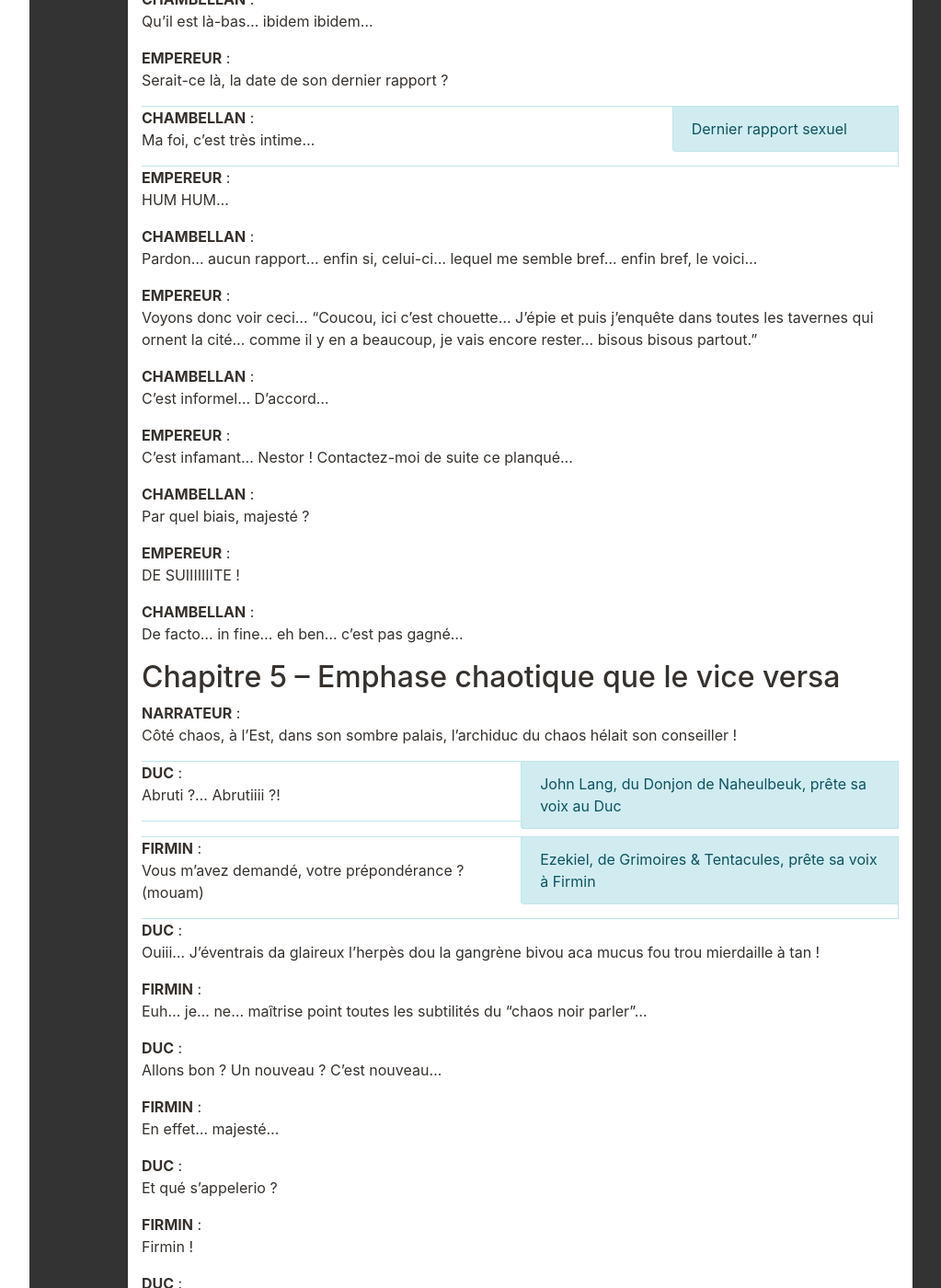
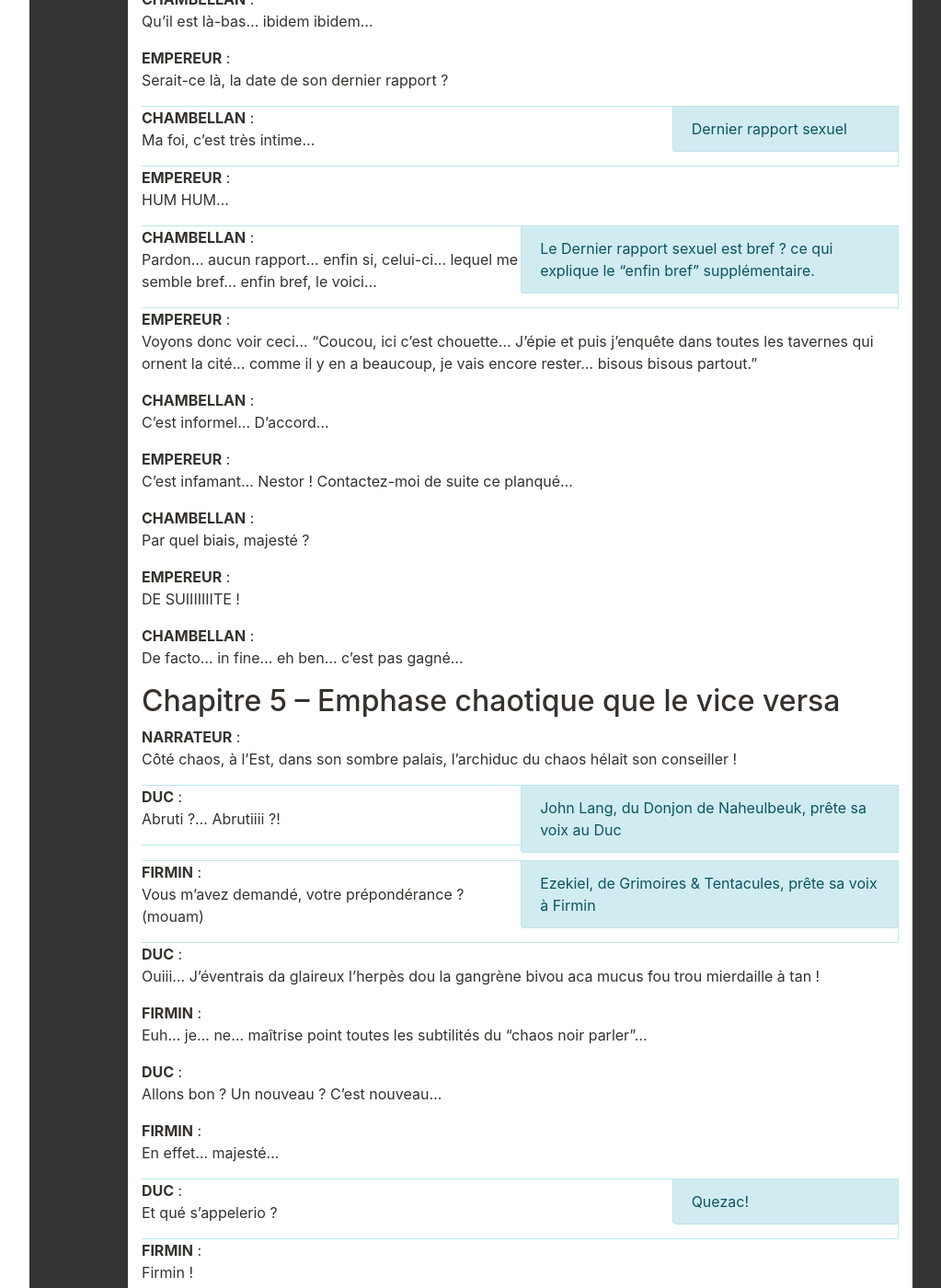
Before and after one commit to Neamar/sagas-mp3, a Jekyll site: the page built from Reflets/Reflets-17.html, in a window 1280 px wide and 1400 px high, scrolled down 14182 px. Shown: the whole window at 92% size, without its empty margins (181-1204 px from the left). Built offline with Jekyll 4.4.1, drawn with Linux system fonts in a browser that asks for light colours; comment, search, counter and statistics services are not loaded; some of the changed text lies outside the part shown.

Commit message:
Update Reflets-17.html

```diff
--- a/Reflets/Reflets-17.html
+++ b/Reflets/Reflets-17.html
@@ -236,7 +236,7 @@ CHAMBELLAN : Qu'il est là-bas… ibidem ibidem…
 EMPEREUR : Serait-ce là, la date de son dernier rapport ?
 CHAMBELLAN : Ma foi, c'est très intime…JDM:Dernier rapport sexuel
 EMPEREUR : HUM HUM...
-CHAMBELLAN : Pardon… aucun rapport... enfin si, celui-ci…lequel me semble bref... enfin bref, le voici…
+CHAMBELLAN : Pardon… aucun rapport... enfin si, celui-ci…lequel me semble bref... enfin bref, le voici…REF: Le Dernier rapport sexuel est bref ? ce qui explique le "enfin bref" supplémentaire.
 EMPEREUR : Voyons donc voir ceci… "Coucou, ici c'est chouette... J'épie et puis j'enquête dans toutes les tavernes qui ornent la cité… comme il y en a beaucoup, je vais encore rester… bisous bisous partout."
 CHAMBELLAN : C'est informel… D'accord…
 EMPEREUR : C'est infamant... Nestor ! Contactez-moi de suite ce planqué…
@@ -253,7 +253,7 @@ DUC : Ouiii… J'éventrais da glaireux l'herpès dou la gangrène bivou aca muc
 FIRMIN : Euh… je… ne… maîtrise point toutes les subtilités du “chaos noir parler”…
 DUC : Allons bon ? Un nouveau ? C'est nouveau…
 FIRMIN : En effet… majesté…
-DUC : Et qué s'appelerio ?
+DUC : Et qué s'appelerio ?REF: Quezac!
 FIRMIN : Firmin !
 DUC : Et ton prédécesseur n'a pas pu t'annoncer ?
 FIRMIN : Il faudra l'excuser… Vous l'avez trucidé…
@@ -311,7 +311,7 @@ DUC : DE SUIIIIIIITE !
 FIRMIN : Aaaaahh !
 DUC : Bordel de chiotte en slip de pourriture sadique des égouts
 FIRMIN : ouf…
-DUC : Eh oui, ça ne veut rien dire mais… ça soulage !
+DUC : Eh oui, ça ne veut rien dire mais… ça soulage !REF: Le Rois Loth d’Arcanie, dans Kaamelott ne dirait pas mieu
 FIRMIN : Ah tout de même…
 
 Chapitre 6 - Symposium impromptu et rendez-vous prévu
@@ -589,7 +589,7 @@ ALIA-AENOR : Oui aussi…
 YANOSH : il me nuit… il me nuit…
 CHAT : MIAOU !
 BERNIE : Oui ma soeur, nous rentrons… au temple d'Hessindée…
-CHAT : MIAOU !
+CHAT : MIAOU !.
 BERNIE : Vous nous accompagnez ?
 CHAT : MIAOU !
 BERNIE : Ah… mais ne risque-t-elle pas de vilement nous gnaquer ?
@@ -871,7 +871,7 @@ ENORIEL : Ce n'est pas le bon sens !
 ZARAKAI : Tu es de mauvais poil ?! AHAH
 ENORIEL : Tu manques de bon sens…
 ZARAKAI : Et qui manque de poils ?! AHAH
-ENORIEL : Un glabre ou un imberbe…
+ENORIEL : Un glabre ou un imberbe…REF: le nain-berbe utilisé en saison 1
 ZARAKAI : ou bien... une tafiole !
 ENORIEL : ce qui signifie quoi, pour toi, dis-moi ?
 ZARAKAI : Eh behhhh… “c'est quelqu'un qui manque de pilosité”…
```
Also changed, not shown: other parts of Reflets/Reflets-17.html (+3 -3 lines).
